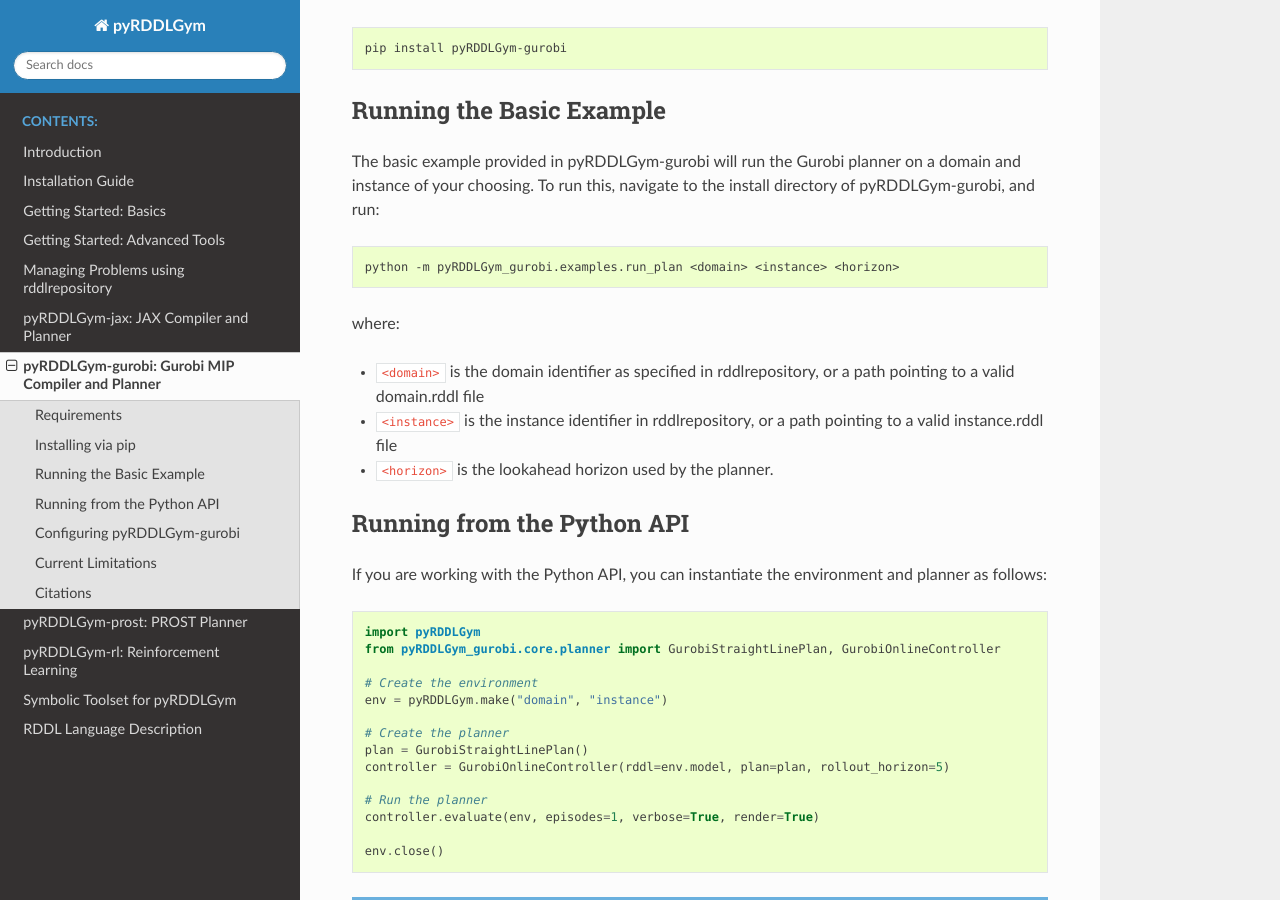
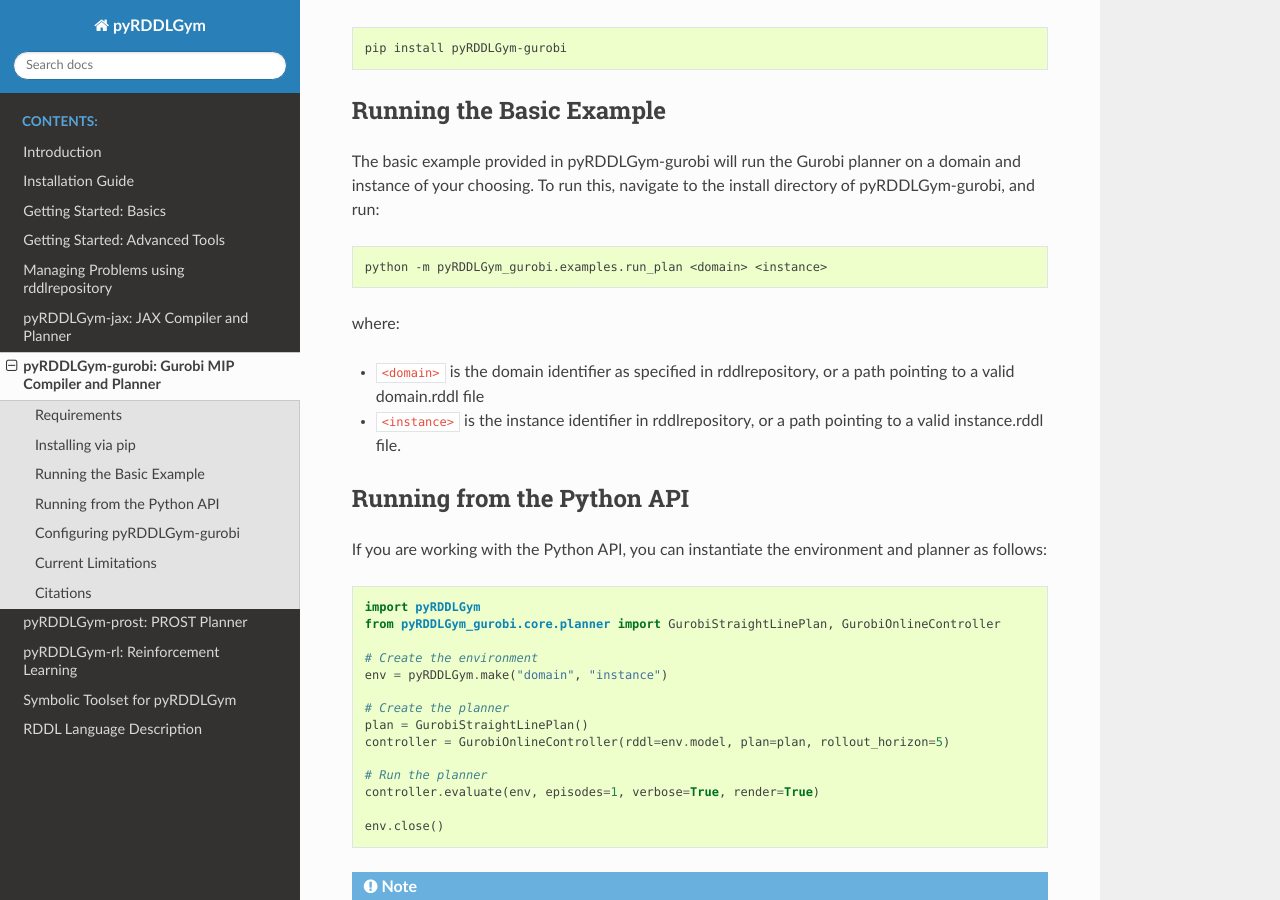
Before and after one commit to pyrddlgym-project/pyRDDLGym, a Sphinx documentation site: the page built from docs/gurobi.rst, in a window 1280 px wide and 900 px high, scrolled down 546 px. Built offline with Sphinx 7.4.7 and the Read the Docs theme 3.1.0, drawn with Linux system fonts in a browser that asks for light colours.

Commit message:
Update gurobi.rst

```diff
--- a/docs/gurobi.rst
+++ b/docs/gurobi.rst
@@ -33,13 +33,12 @@ domain and instance of your choosing. To run this, navigate to the install direc
 
 .. code-block:: shell
 
-    python -m pyRDDLGym_gurobi.examples.run_plan <domain> <instance> <horizon>
+    python -m pyRDDLGym_gurobi.examples.run_plan <domain> <instance>
 
 where:
 
 * ``<domain>`` is the domain identifier as specified in rddlrepository, or a path pointing to a valid domain.rddl file
-* ``<instance>`` is the instance identifier in rddlrepository, or a path pointing to a valid instance.rddl file
-* ``<horizon>`` is the lookahead horizon used by the planner.
+* ``<instance>`` is the instance identifier in rddlrepository, or a path pointing to a valid instance.rddl file.
 
 
 Running from the Python API
```
